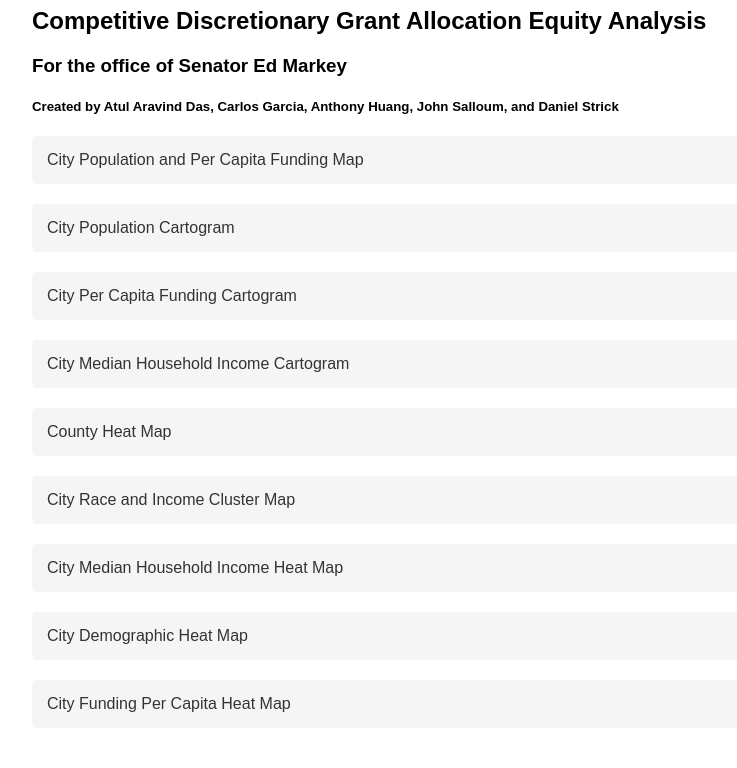
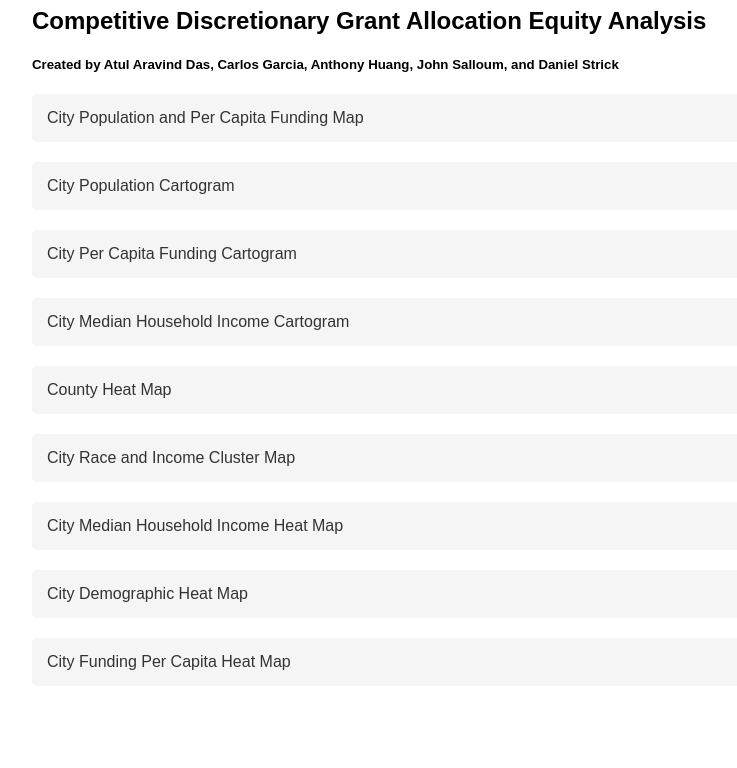
Before and after one commit to AtulAravindDas/Markey-Project-Maps, a plain HTML site: page index.html in a window 1280 px wide. Shown: the part 93-861 px from the top of the page, without its empty margins (208-945 px from the left). After the commit the page ends 819 px from the top, so only its background shows below. Drawn offline with Linux system fonts and the light colour scheme.

Commit message:
Update index.html

```diff
--- a/index.html
+++ b/index.html
@@ -26,7 +26,6 @@
 <body>
     <h1>Massachusetts Maps</h1>
     <h2>Competitive Discretionary Grant Allocation Equity Analysis</h2>
-    <h3>For the office of Senator Ed Markey</h3>
     <h5>Created by Atul Aravind Das, Carlos Garcia, Anthony Huang, John Salloum, and Daniel Strick</h5>
     <a class="map-link" href="massachusetts_city_per_capita_funding_map.html">City Population and Per Capita Funding Map</a>
     <a class="map-link" href="massachusetts_city_population_cartogram.html">City Population Cartogram</a>
```
